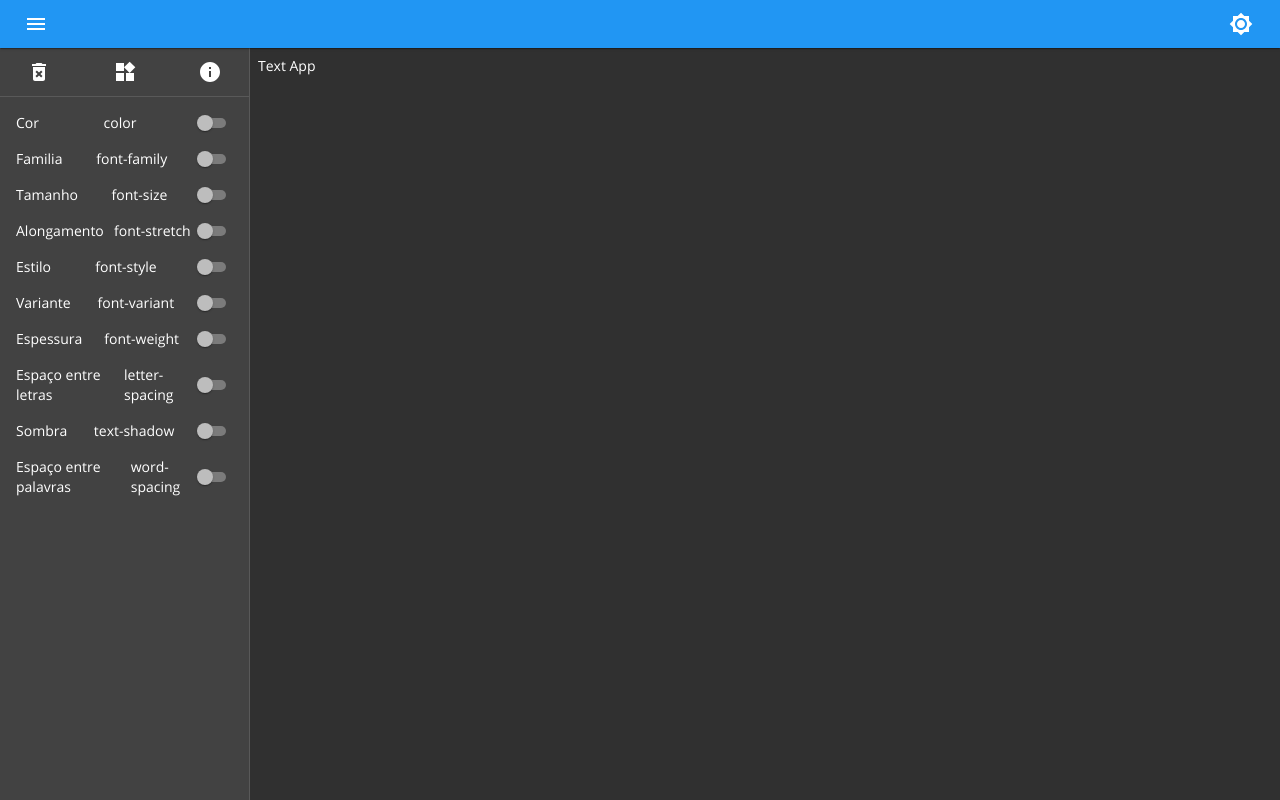
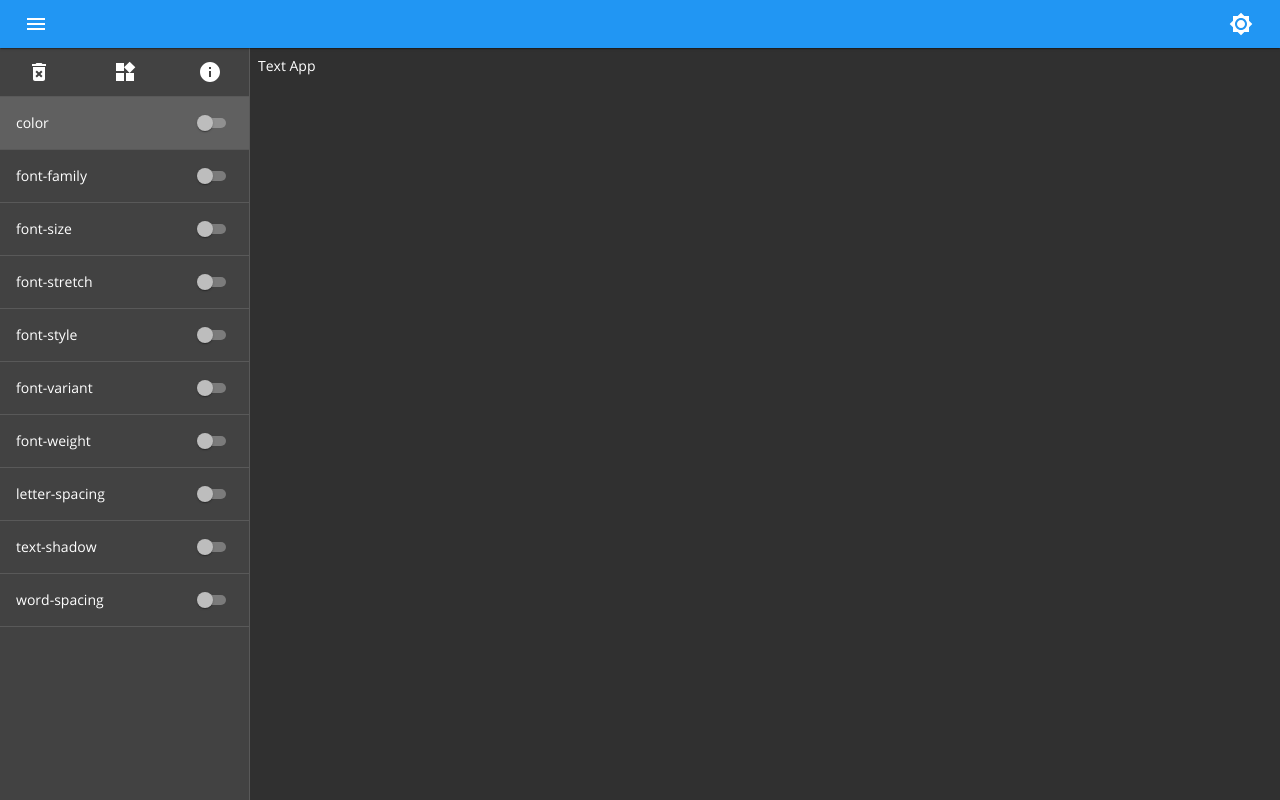
Before and after one commit to LeoCosta001/css-generator, a React (Create React App) app: page /app in a window 1280 px wide. Built offline with nearby package versions, Linux system fonts and the light colour scheme.

Commit message:
[update] Update 'property-select-menu' component style

```diff
--- a/src/shared/components/header-bar/header-bar.component.tsx
+++ b/src/shared/components/header-bar/header-bar.component.tsx
@@ -1,4 +1,3 @@
-import clsx from 'clsx';
 // Components
 import { ToggleTheme } from '../toggle-theme/toggle-theme.component';
 //Style
@@ -29,7 +28,7 @@ export const HeaderBar = (): JSX.Element => {
                     size="small"
                     aria-label="Abrir Menu"
                     edge="start"
-                    className={clsx(classes.menuButton)}
+                    className={classes.menuButton}
                 >
                     <MenuIcon />
                 </IconButton>
--- a/src/shared/components/header-bar/header-bar.style.tsx
+++ b/src/shared/components/header-bar/header-bar.style.tsx
@@ -4,8 +4,9 @@ import { createStyles, makeStyles, Theme } from '@material-ui/core/styles';
 export const useStyles = makeStyles((theme: Theme) =>
     createStyles({
         appBar: {
-            zIndex: theme.zIndex.drawer + 1,
+            zIndex: theme.zIndex.drawer + 1
         },
+
         menuButton: {
             marginRight: theme.spacing(2)
         },
--- a/src/shared/components/logged-area/logged-area.style.tsx
+++ b/src/shared/components/logged-area/logged-area.style.tsx
@@ -1,5 +1,5 @@
 // Constants
-import { propertySelectMenuWidth, headerBarHeight } from '../../../shared/constants/layout.constants';
+import { propertySelectMenuWidth, headerBarHeight } from '../../constants/layout.constant';
 // Material-ui
 import {
     makeStyles,
--- a/src/shared/components/propertie-select-menu/property-select-menu.component.tsx
+++ b/src/shared/components/propertie-select-menu/property-select-menu.component.tsx
@@ -1,3 +1,4 @@
+import React from 'react';
 import { useSelector } from 'react-redux';
 // Reducer
 import { actionAppProperty } from '../../../store-config/actions/app-property.actions';
@@ -35,18 +36,21 @@ const PropertySelectMenu = (): JSX.Element => {
     return (
         <Hidden xsDown implementation="css">
             <Drawer
-                classes={{
-                    paper: classes.drawerPaper,
-                }}
+                classes={{ paper: classes.drawerPaper }}
+                className={classes.drawer}
                 variant="permanent"
-                open
             >
+                <Toolbar variant="dense" />
+                <div className={classes.drawerContainer}>
+
+                    {/* Top menu */}
+
                     <Toolbar variant="dense" className={classes.toolBar}>
-                    <Tooltip title="Remover estilos" arrow>
+                        <Tooltip title="Remover todos os estilos" arrow>
                             <IconButton
                                 classes={{ root: classes.iconHover }}
                                 size="small"
-                            aria-label="Remover estilos"
+                                aria-label="Remover todos os estilos"
                             >
                                 <DeleteForeverIcon />
                             </IconButton>
@@ -75,12 +79,21 @@ const PropertySelectMenu = (): JSX.Element => {
 
                     <Divider />
 
-                <List>
+                    {/* App property list */}
+
+                    <List className={classes.list}>
                         {
                             textAppProperty.list.map((textProperty: TextAppProperty): JSX.Element => (
-                            <ListItem button dense key={textProperty.property} onClick={() => console.log(`propriedade ${textProperty.property} selecionada`)}>
-                                <ListItemText id={'labelId'} primary={textProperty.name} />
-                                <ListItemText id={'labelId2'} primary={textProperty.property} />
+                                <React.Fragment key={textProperty.property}>
+                                    <Tooltip classes={{ tooltip: classes.tooltip }} title={textProperty.description} placement="right" arrow>
+                                        <ListItem
+                                            button
+                                            dense
+                                            selected={textAppProperty.selected === textProperty.property}
+                                            className={classes.listItem}
+                                            onClick={() => actionAppProperty.selectAppProperty(textProperty.property)}
+                                        >
+                                            <ListItemText className={classes.listItemText} primary={textProperty.property} />
 
                                             <ListItemSecondaryAction>
                                                 <Switch
@@ -88,12 +101,17 @@ const PropertySelectMenu = (): JSX.Element => {
                                                     size="small"
                                                     onChange={() => actionAppProperty.toggleAppProperty(textProperty.property)}
                                                     checked={textProperty.isActive}
-                                        inputProps={{ 'aria-labelledby': `Interrupitor de ${textProperty.name}` }}
+                                                    inputProps={{ 'aria-labelledby': `Interrupitor de ${textProperty.description}` }}
                                                 />
                                             </ListItemSecondaryAction>
                                         </ListItem>
+                                    </Tooltip>
+
+                                    <Divider />
+                                </React.Fragment>
                             ))}
                     </List>
+                </div>
             </Drawer>
         </Hidden>
     );
--- a/src/shared/components/propertie-select-menu/property-select-menu.style.tsx
+++ b/src/shared/components/propertie-select-menu/property-select-menu.style.tsx
@@ -1,13 +1,21 @@
 // Constants
-import { propertySelectMenuWidth, headerBarHeight } from '../../constants/layout.constants';
+import { propertySelectMenuWidth } from '../../constants/layout.constant';
 // Material-ui
 import { makeStyles, Theme, createStyles } from '@material-ui/core/styles';
 
 export const useStyles = makeStyles((theme: Theme) =>
     createStyles({
+        drawerContainer: {
+            overflow: 'auto',
+        },
+
+        drawer: {
+            width: propertySelectMenuWidth,
+            flexShrink: 0,
+        },
+
         drawerPaper: {
             width: propertySelectMenuWidth,
-            marginTop: headerBarHeight
         },
 
         toolBar: {
@@ -18,6 +26,23 @@ export const useStyles = makeStyles((theme: Theme) =>
             "&:hover": {
                 color: theme.palette.primary.main,
             }
+        },
+
+        list: {
+            padding: 0
+        },
+
+        tooltip: {
+            maxWidth: 200,
+        },
+
+        listItem: {
+            paddingTop: theme.spacing(1.5),
+            paddingBottom: theme.spacing(1.5),
+        },
+
+        listItemText: {
+            whiteSpace: 'nowrap'
         }
     }),
 );
--- a/src/store-config/actions/app-property.actions.ts
+++ b/src/store-config/actions/app-property.actions.ts
@@ -1,8 +1,15 @@
 import { PROPERTY_NAME } from '../../shared/models/property-name.model';
+import { SelectAppPropertyAction, ToggleAppPropertyAction } from '../../shared/models/reducers/app-property-action.model';
 import { store } from '../store';
 
 export const actionAppProperty = {
     toggleAppProperty: (propertyName: PROPERTY_NAME) => {
-        store.dispatch({ type: 'TOGGLE_APP_PROPERTY', propertyName });
-    }
+        const toggleAppPropertyAction: ToggleAppPropertyAction = { type: 'TOGGLE_APP_PROPERTY', propertyName };
+        store.dispatch(toggleAppPropertyAction);
+    },
+
+    selectAppProperty: (propertyName: PROPERTY_NAME) => {
+        const selectAppPropertyAction: SelectAppPropertyAction = { type: 'SELECT_APP_PROPERTY', propertyName };
+        store.dispatch(selectAppPropertyAction);
+    },
 };
--- a/src/store-config/reducers/text-app-property.reducer.ts
+++ b/src/store-config/reducers/text-app-property.reducer.ts
@@ -1,29 +1,30 @@
 // Models
-import { TextAppProperty, TextAppPropertyState, ToggleAppPropertyAction } from '../../shared/models/reducers/text-app-property.model';
+import { SelectAppPropertyAction, ToggleAppPropertyAction } from '../../shared/models/reducers/app-property-action.model';
+import { TextAppProperty, TextAppPropertyState } from '../../shared/models/reducers/text-app-property.model';
 import { PROPERTY_NAME } from '../../shared/models/property-name.model';
 
 // Interfaces
-export type TextAppAction = ToggleAppPropertyAction;
+type TextAppActions = ToggleAppPropertyAction | SelectAppPropertyAction;
 
 // Initial state
 const INITIAL_STATE: TextAppPropertyState = {
-    selected: null,
+    selected: PROPERTY_NAME.COLOR,
     list: [
-        { name: 'Cor', property: PROPERTY_NAME.COLOR, isActive: false, propertySettings: { [PROPERTY_NAME.COLOR]: null } },
-        { name: 'Familia', property: PROPERTY_NAME.FONT_FAMILY, isActive: false, propertySettings: { [PROPERTY_NAME.FONT_FAMILY]: null } },
-        { name: 'Tamanho', property: PROPERTY_NAME.FONT_SIZE, isActive: false, propertySettings: { [PROPERTY_NAME.FONT_SIZE]: null } },
-        { name: 'Alongamento', property: PROPERTY_NAME.FONT_STRETCH, isActive: false, propertySettings: { [PROPERTY_NAME.FONT_STRETCH]: null } },
-        { name: 'Estilo', property: PROPERTY_NAME.FONT_STYLE, isActive: false, propertySettings: { [PROPERTY_NAME.FONT_STYLE]: null } },
-        { name: 'Variante', property: PROPERTY_NAME.FONT_VARIANT, isActive: false, propertySettings: { [PROPERTY_NAME.FONT_VARIANT]: null } },
-        { name: 'Espessura', property: PROPERTY_NAME.FONT_WEIGHT, isActive: false, propertySettings: { [PROPERTY_NAME.FONT_WEIGHT]: null } },
-        { name: 'Espaço entre letras', property: PROPERTY_NAME.LETTER_SPACING, isActive: false, propertySettings: { [PROPERTY_NAME.LETTER_SPACING]: null } },
-        { name: 'Sombra', property: PROPERTY_NAME.TEXT_SHADOW, isActive: false, propertySettings: { [PROPERTY_NAME.TEXT_SHADOW]: null } },
-        { name: 'Espaço entre palavras', property: PROPERTY_NAME.WORD_SPACING, isActive: false, propertySettings: { [PROPERTY_NAME.WORD_SPACING]: null } }
+        { property: PROPERTY_NAME.COLOR, description: 'Altera a cor dos caracteres', isActive: false, propertySettings: { [PROPERTY_NAME.COLOR]: null } },
+        { property: PROPERTY_NAME.FONT_FAMILY, description: 'Define uma lista de prioridades em que diferentes fontes serão aplicadas', isActive: false, propertySettings: { [PROPERTY_NAME.FONT_FAMILY]: null } },
+        { property: PROPERTY_NAME.FONT_SIZE, description: 'Altera o tamanho  dos caracteres', isActive: false, propertySettings: { [PROPERTY_NAME.FONT_SIZE]: null } },
+        { property: PROPERTY_NAME.FONT_STRETCH, description: 'Altera o alongamento dos caracteres', isActive: false, propertySettings: { [PROPERTY_NAME.FONT_STRETCH]: null } },
+        { property: PROPERTY_NAME.FONT_STYLE, description: 'Altera o estilo da fonte (negrito, itálico, etc...)', isActive: false, propertySettings: { [PROPERTY_NAME.FONT_STYLE]: null } },
+        { property: PROPERTY_NAME.FONT_VARIANT, description: 'Esta é uma propriedade abreviada que possibilita aplicar diferentes variações na fonte', isActive: false, propertySettings: { [PROPERTY_NAME.FONT_VARIANT]: null } },
+        { property: PROPERTY_NAME.FONT_WEIGHT, description: 'Altera a espessura dos caracteres', isActive: false, propertySettings: { [PROPERTY_NAME.FONT_WEIGHT]: null } },
+        { property: PROPERTY_NAME.LETTER_SPACING, description: 'Altera o espaçamento entre os caracteres', isActive: false, propertySettings: { [PROPERTY_NAME.LETTER_SPACING]: null } },
+        { property: PROPERTY_NAME.TEXT_SHADOW, description: 'Aplica sombra nos caracteres', isActive: false, propertySettings: { [PROPERTY_NAME.TEXT_SHADOW]: null } },
+        { property: PROPERTY_NAME.WORD_SPACING, description: 'Altera o espaçamento entre as palavras', isActive: false, propertySettings: { [PROPERTY_NAME.WORD_SPACING]: null } }
     ]
 };
 
 // Reducer
-export default function reducer(state: TextAppPropertyState = INITIAL_STATE, action: TextAppAction): TextAppPropertyState {
+export default function reducer(state: TextAppPropertyState = INITIAL_STATE, action: TextAppActions): TextAppPropertyState {
     switch (action.type) {
         case 'TOGGLE_APP_PROPERTY':
             const toggleAppProperty = state.list.map((item: TextAppProperty) => {
@@ -41,6 +42,9 @@ export default function reducer(state: TextAppPropertyState = INITIAL_STATE, act
                 ...state,
                 list: toggleAppProperty
             };
+        case 'SELECT_APP_PROPERTY':
+            return { ...state, selected: action.propertyName };
+
         default:
             return state;
     }
```
Also changed, not shown: src/shared/models/reducers/app-property-action.model.ts (added, +12 -0 lines), src/shared/models/reducers/text-app-property.model.ts (+2 -9 lines), src/shared/constants/layout.constant.ts (renamed from src/shared/constants/layout.constants.ts). Lines whose indentation alone changed are shown as unchanged.
